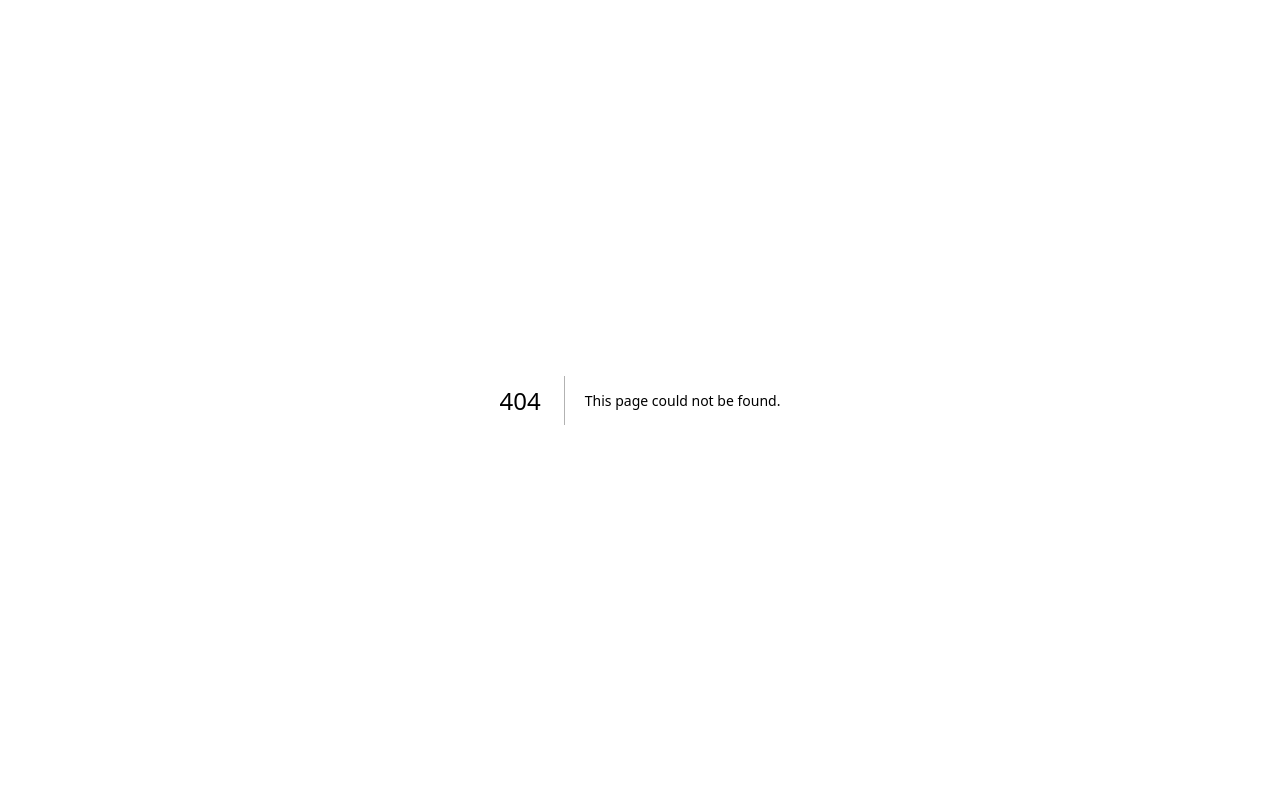
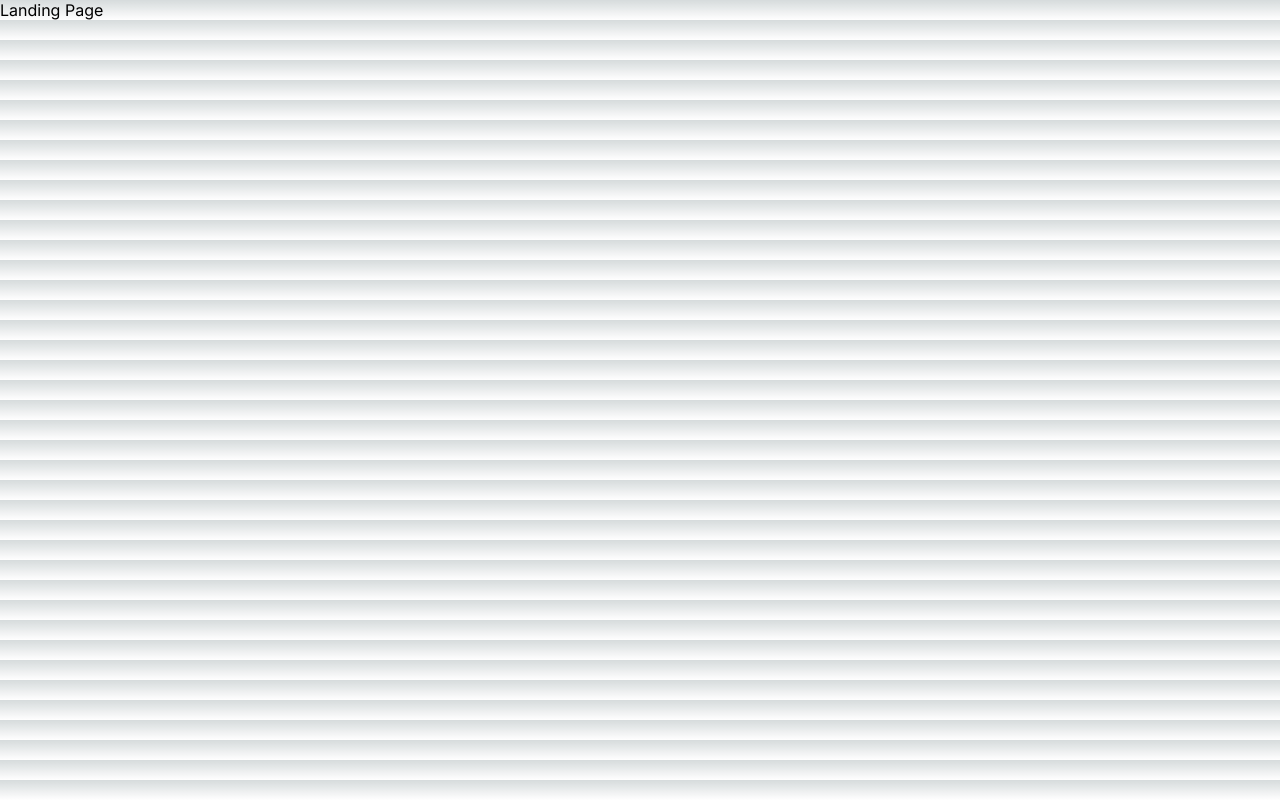
Before and after one commit to calblueprint/shanti-project, a Next.js app: page / in a window 1280 px wide. Before the commit this address had no page. Built offline with nearby package versions, Linux system fonts and the light colour scheme.

Commit message:
landing page

```diff
--- /dev/null
+++ b/src/app/page.tsx
@@ -0,0 +1,7 @@
+export default function Checkout() {
+    return (
+      <main>
+        <div>Landing Page</div>
+      </main>
+    );
+  }
```
